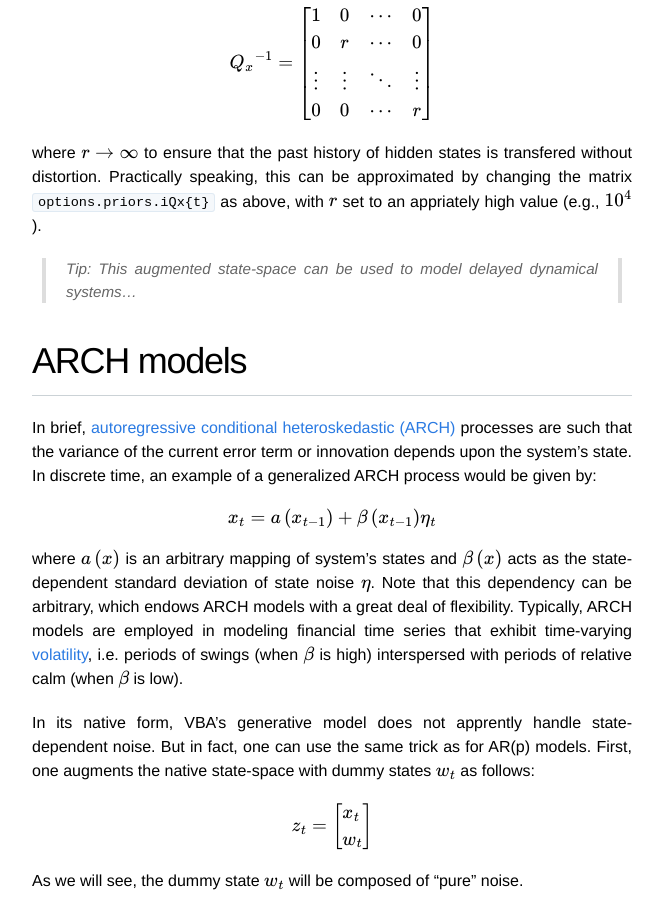
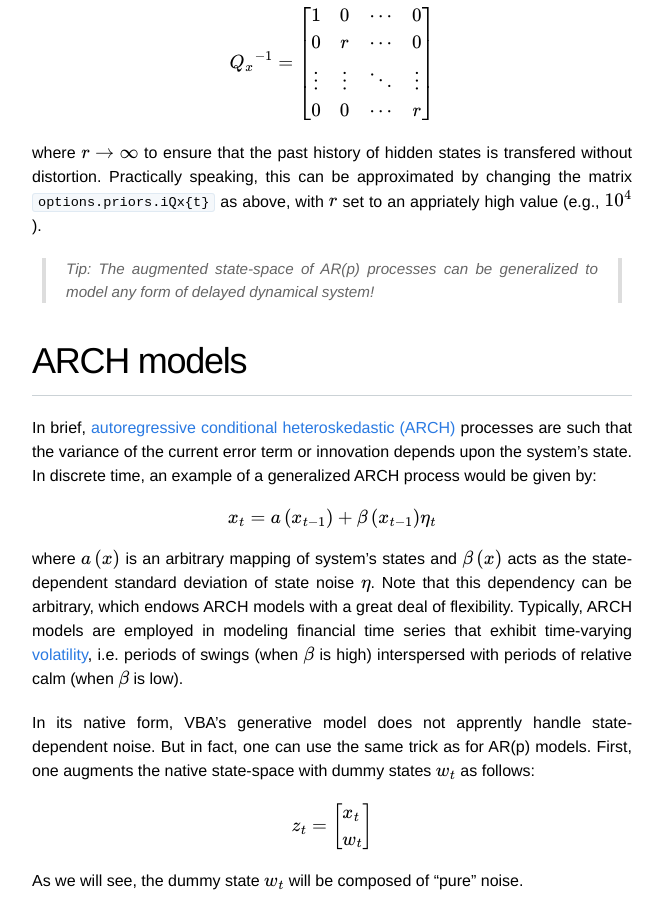
Before and after one commit to MBB-team/VBA-toolbox, a Jekyll site: the page built from _wiki/generativeModels.md, in a window 1280 px wide and 900 px high, scrolled down 2878 px. Shown: the whole window, without its empty margins (308-971 px from the left). Built offline with Jekyll 4.4.1, drawn with Linux system fonts in a browser that asks for light colours; nearby versions of some CDN libraries; formulas are drawn with MathJax 3.

Commit message:
Update generativeModels.md

```diff
--- a/_wiki/generativeModels.md
+++ b/_wiki/generativeModels.md
@@ -63,7 +63,7 @@ $$ {Q_x}^{-1} = \left[\begin{array}{cccc} 1 & 0 & \cdots & 0 \\ 0 & r & \cdots &
 
 where $$r \rightarrow \infty $$ to ensure that the past history of hidden states is transfered without distortion. Practically speaking, this can be approximated by changing the matrix `options.priors.iQx{t}` as above, with $$r$$ set to an appriately high value (e.g., $$10^4$$).
 
-> Tip: This augmented state-space can be used to model delayed dynamical systems...
+> Tip: The augmented state-space of AR(p) processes can be generalized to model any form of delayed dynamical system!
 
 
 # ARCH models
```
